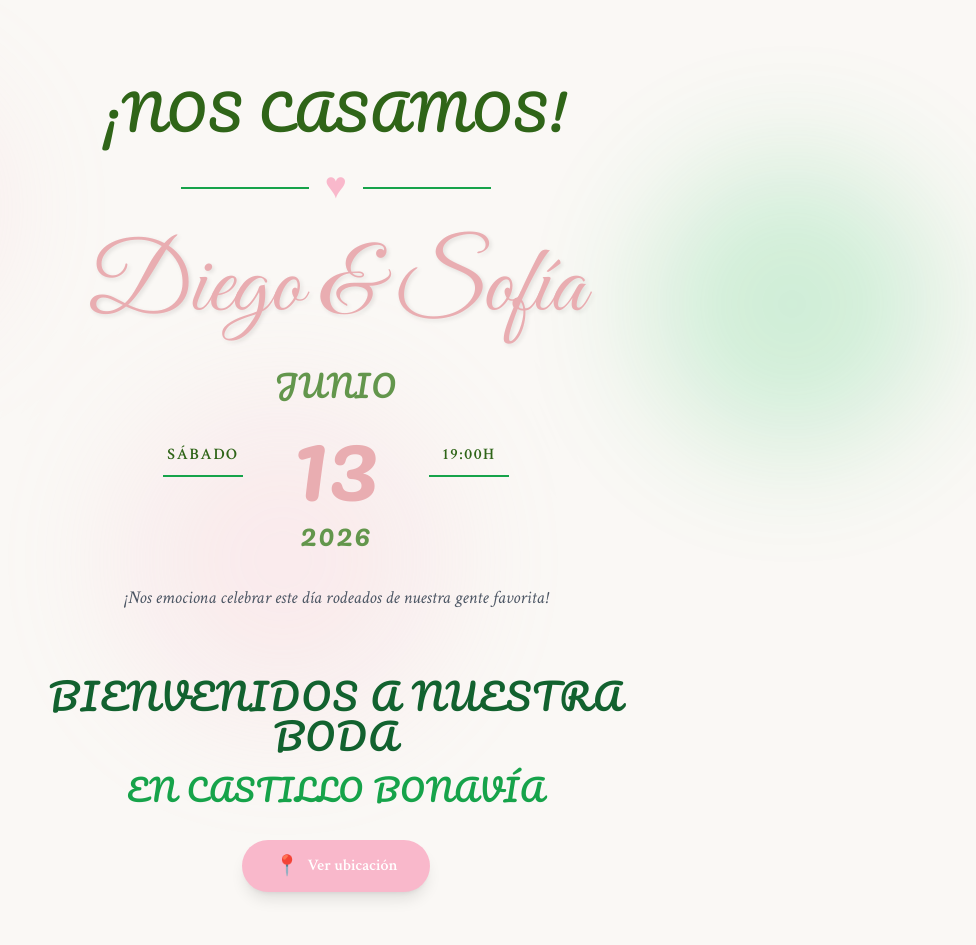
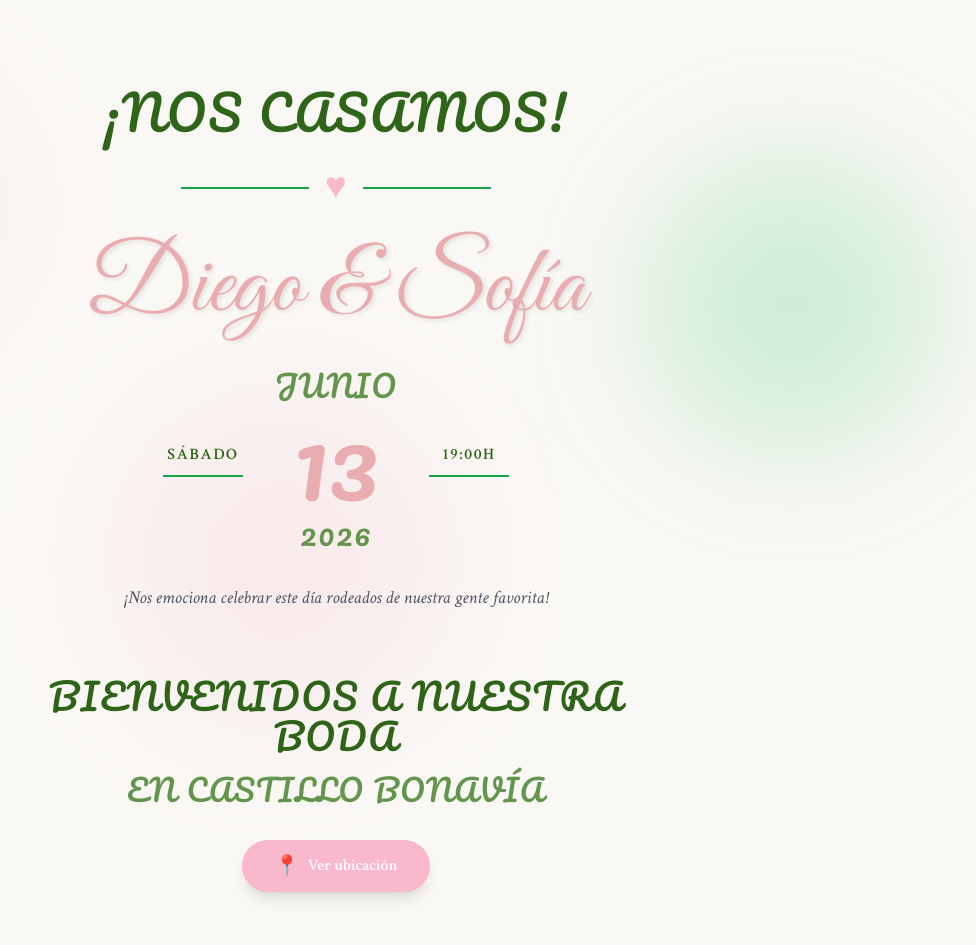
Before and after one commit to diegomorcillod/web-wedding, a React (Vite) app: page / in a window 1280 px wide. Shown: the top 945 px of the page, without its empty margins (304-1280 px from the left). Built offline with nearby package versions, Linux system fonts and the light colour scheme; a web font is replaced by a local one.

Commit message:
Aplicar colores de Canva a títulos de bienvenida

```diff
--- a/src/components/IntroSection.tsx
+++ b/src/components/IntroSection.tsx
@@ -4,10 +4,10 @@ import { weddingConfig } from '../config';
 const IntroSection: React.FC = () => {
   return (
     <section className="mt-16 text-center">
-      <h2 className="text-3xl sm:text-4xl font-script text-wedding-green-700 mb-4 uppercase tracking-wider">
+      <h2 className="text-3xl sm:text-4xl font-script text-canva-green mb-4 uppercase tracking-wider">
         Bienvenidos a nuestra boda
       </h2>
-      <h3 className="text-2xl sm:text-3xl font-script text-wedding-green-600 mb-8 uppercase tracking-wider">
+      <h3 className="text-2xl sm:text-3xl font-script text-canva-green-light mb-8 uppercase tracking-wider">
         en Castillo Bonavía
       </h3>
 
```
